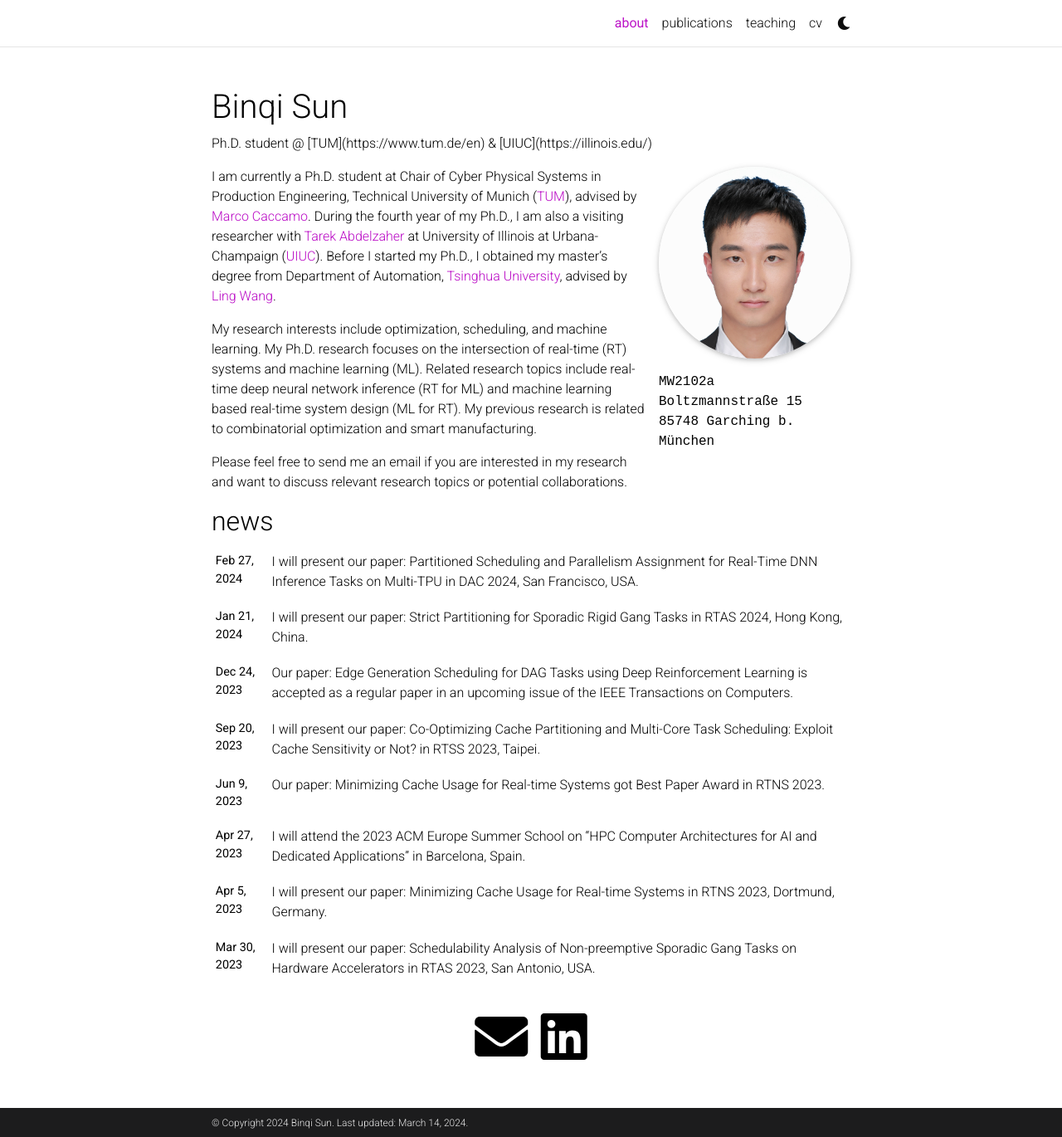
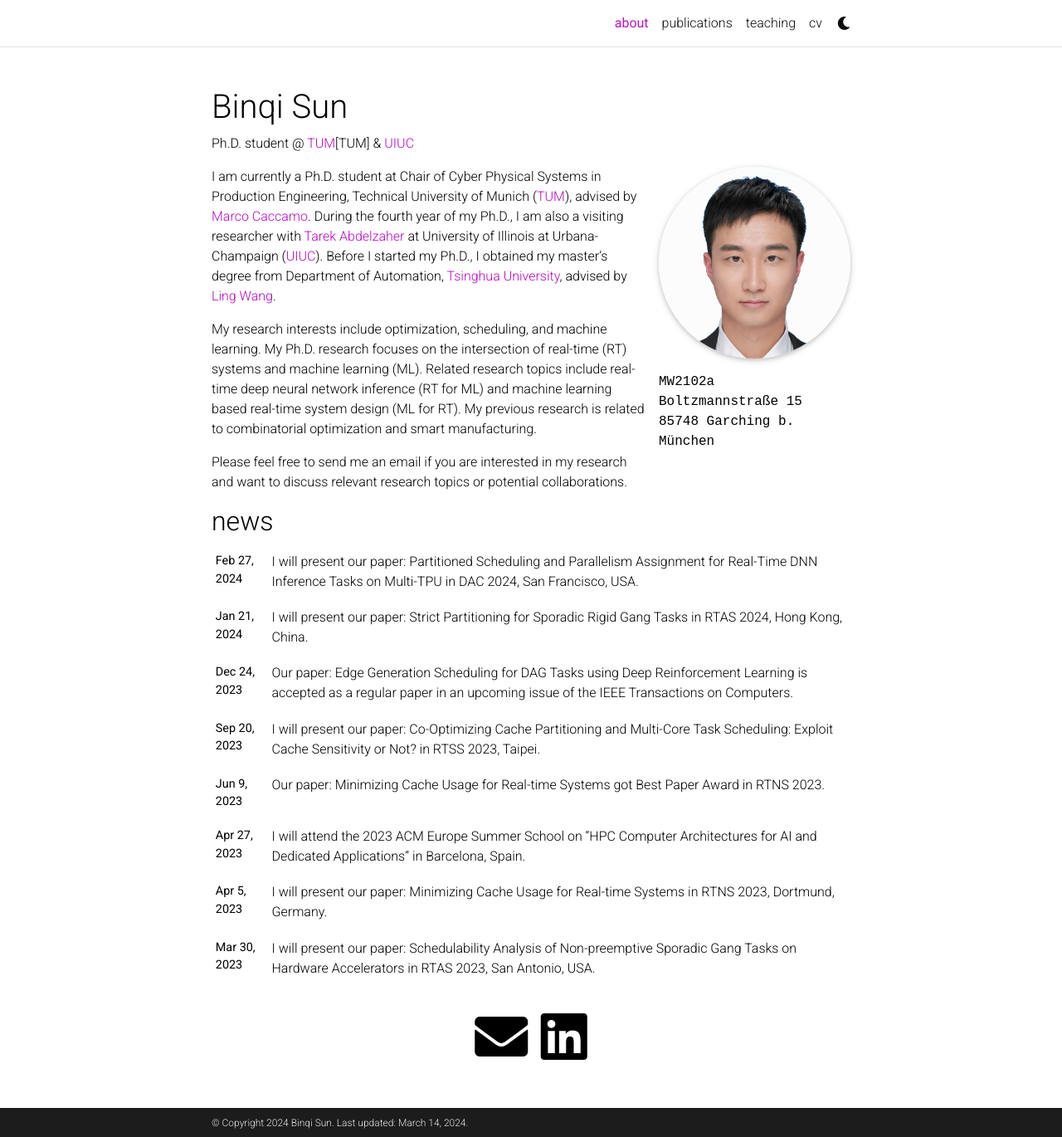
Before and after one commit to binqi-sun/binqi-sun.github.io, a Jekyll site: the page built from _pages/about.md, in a window 1280 px wide and 1370 px high. Shown: the whole window at 83% size. Built offline with Jekyll 4.4.1, drawn with Linux system fonts in a browser that asks for light colours; full-size pictures stand in for the smaller copies a plugin makes; comment, search, counter and statistics services are not loaded; a style sheet for code colours, icons or effects is not loaded; some of the changed lines change nothing that is shown.

Commit message:
update about

```diff
--- a/_pages/about.md
+++ b/_pages/about.md
@@ -2,7 +2,7 @@
 layout: about
 title: about
 permalink: /
-subtitle: Ph.D. student @ [TUM](https://www.tum.de/en) & [UIUC](https://illinois.edu/)
+subtitle: Ph.D. student @ <a href='https://www.tum.de/en/'>TUM</a>[TUM] & <a href='https://illinois.edu/'>UIUC</a>
 
 profile:
   align: center
```
